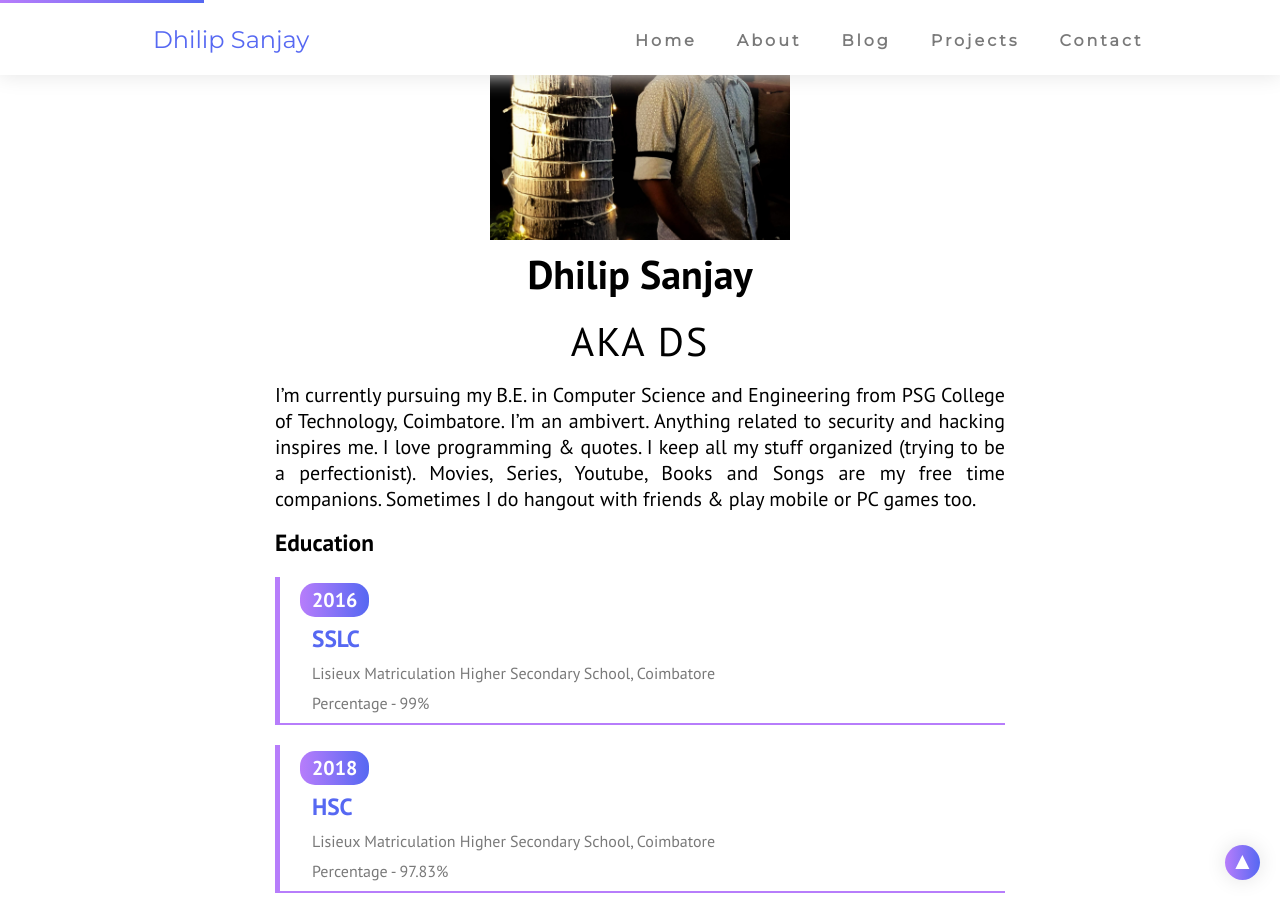
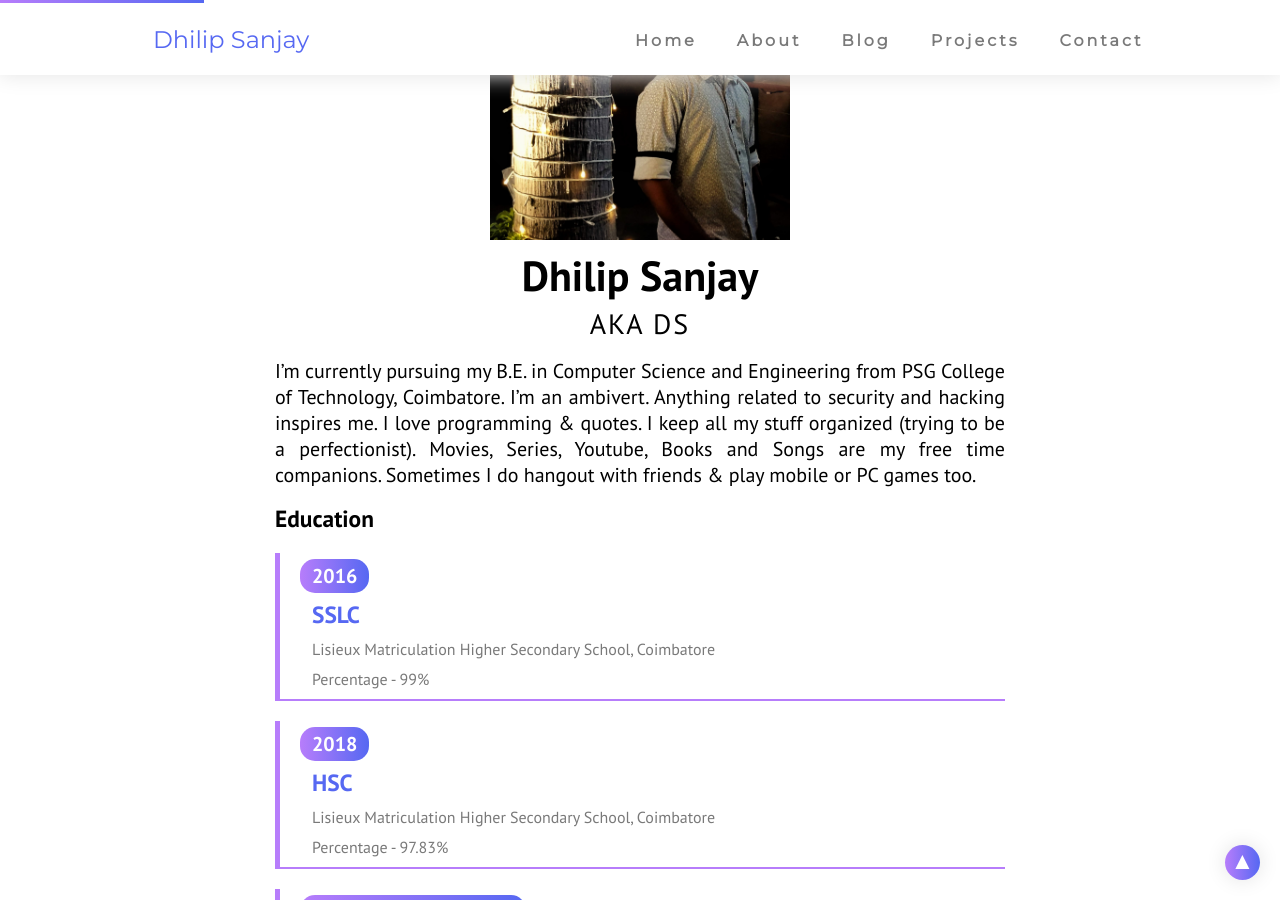
Before and after one commit to DhilipSanjay/DhilipSanjay.github.io, a Jekyll site: the page built from about.markdown, in a window 1280 px wide and 900 px high, scrolled down 208 px. Built offline with Jekyll 4.4.1, drawn with Linux system fonts in a browser that asks for light colours.

Commit message:
list indent css change

```diff
--- a/_layouts/about.html
+++ b/_layouts/about.html
@@ -11,7 +11,7 @@
 
         <div class="subtitle fade-in">
             <img class = "profile_pic" src="/assets/img/current_dp.jpeg" alt = "Profile">
-            <p class="profile_name"><b>Dhilip Sanjay</b></p>
+            <h2 class="profile_name">Dhilip Sanjay</h2>
             <p class="ss_name">AKA DS</p>
         </div>
 
--- a/_layouts/default.html
+++ b/_layouts/default.html
@@ -1,5 +1,5 @@
 {% include header.html%}
-
+<link rel="stylesheet" href="/assets/css/blog.css">
 <body>
     {% include navbar.html%}
 
--- a/_layouts/home.html
+++ b/_layouts/home.html
@@ -16,7 +16,7 @@
         </p>
         <img src = "/assets/img/home.jpg" alt="Home Quote">
         <p>
-            You can find my <a href="/projects/">PROJECTS</a> and <a href="/blog/">BLOGS</a> above...
+            You can find my <a href="/projects/">PROJECTS</a> and <a href="/blog/">BLOGS</a> here...
         </p>
     </div>
 
--- a/assets/css/about.css
+++ b/assets/css/about.css
@@ -23,11 +23,15 @@
 {
     display: grid;
     grid-template-rows: 320px 1fr 1fr;
-    font-size: 40px;
+    font-size: 28px;
     justify-items: center;
     align-items: center;
 }
 
+.profile_name
+{
+    margin: 0;
+}
 .ss_name
 {
     letter-spacing: 2px;
--- a/assets/css/main.css
+++ b/assets/css/main.css
@@ -30,10 +30,6 @@
 { max-width: 100%;
   vertical-align: middle;
   margin-bottom: 15px;
-}
-ul, ol
-{
-  list-style-type: inside;
 }
 
 html
@@ -217,6 +213,11 @@
     background-color: var(--bluebgcolor);
     color: var(--color2);
 }
+.main-container ul li, ol li
+{
+  list-style-position: inside;
+  margin-bottom: 15px;
+}
 .header
 {
     text-align: center;
@@ -372,7 +373,9 @@
     border-top: 1px solid rgba(214, 214, 214);
     border-bottom: 1px solid rgba(214, 214, 214);
 }
-
+.note p{
+  margin: 0;
+}
 .blue
 {
     background-color: var(--bluebgcolor);
```
Also changed, not shown: assets/css/blog.css (added, +7 -0 lines).
